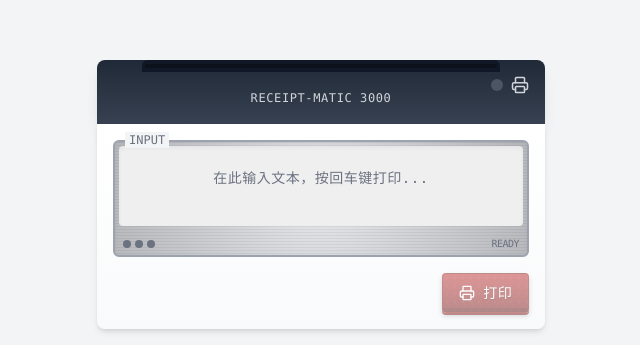
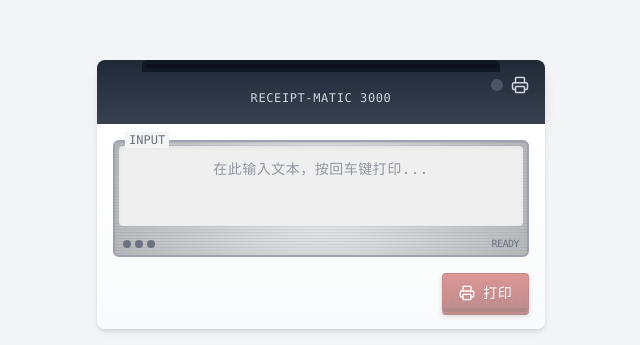
Before and after one commit to hamster1963/receipt-printer, a Next.js app: page / in a window 1280 px wide. Shown: the part 455-800 px from the top of the page, without its empty margins (319-959 px from the left). Built offline with nearby package versions, Linux system fonts and the light colour scheme.

Commit message:
feat: 优化文本框和占位符样式，修复不同浏览器中的对齐问题

```diff
--- a/app/globals.css
+++ b/app/globals.css
@@ -135,7 +135,25 @@
 /* 确保所有文本居中 */
 textarea::placeholder {
   text-align: center;
-  line-height: 40px;
+  vertical-align: middle;
+  padding-top: 0px;
+  line-height: normal;
+  color: #6b7280;
+  opacity: 0.7;
+}
+
+/* 修复Firefox中placeholder和光标位置可能不一致问题 */
+@-moz-document url-prefix() {
+  textarea {
+    text-align: center !important;
+  }
+}
+
+/* 修复Edge和Chrome中可能的对齐问题 */
+@supports (-ms-ime-align:auto) {
+  textarea::placeholder {
+    padding-top: 10px;
+  }
 }
 
 .receipt-printing p,
--- a/components/receipt-printer.tsx
+++ b/components/receipt-printer.tsx
@@ -364,9 +364,11 @@ export default function ReceiptPrinter() {
                   onChange={handleInputChange}
                   onKeyDown={handleKeyDown}
                   placeholder="在此输入文本，按回车键打印..."
-                  className="w-full h-20 p-3 bg-[#efefef] placeholder:text-gray-500 rounded-sm focus:outline-none focus:ring-0 border-none resize-none font-mono text-gray-800 text-sm relative z-0 shadow-inner text-center"
+                  className="w-full h-20 bg-[#efefef] placeholder:text-gray-500 placeholder:opacity-70 rounded-sm focus:outline-none focus:ring-0 border-none resize-none font-mono text-gray-800 text-sm relative z-0 shadow-inner"
                   style={{
-                    letterSpacing: "0.5px"
+                    letterSpacing: "0.5px",
+                    textAlign: "center",
+                    paddingTop: "12px",
                   }}
                   disabled={isPrinting}
                 />
```
